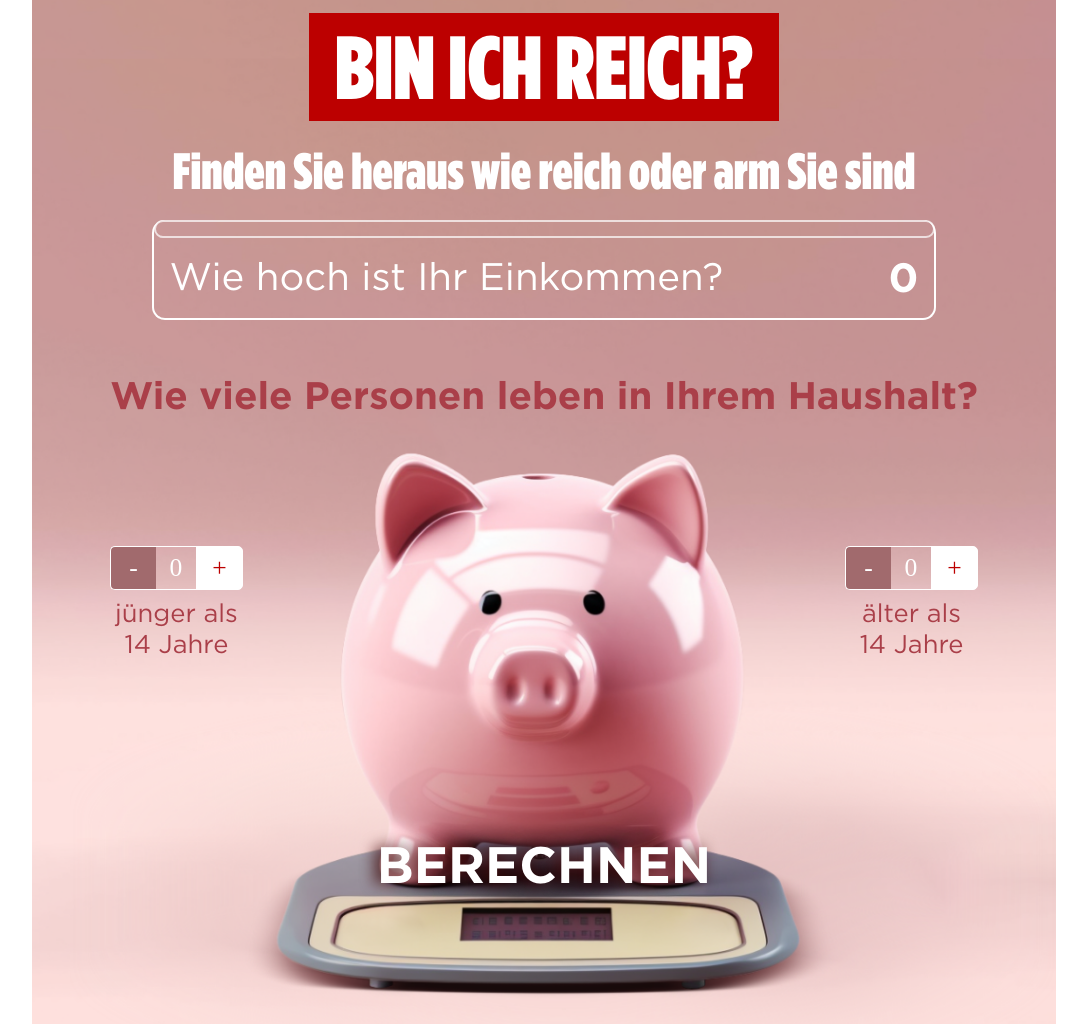
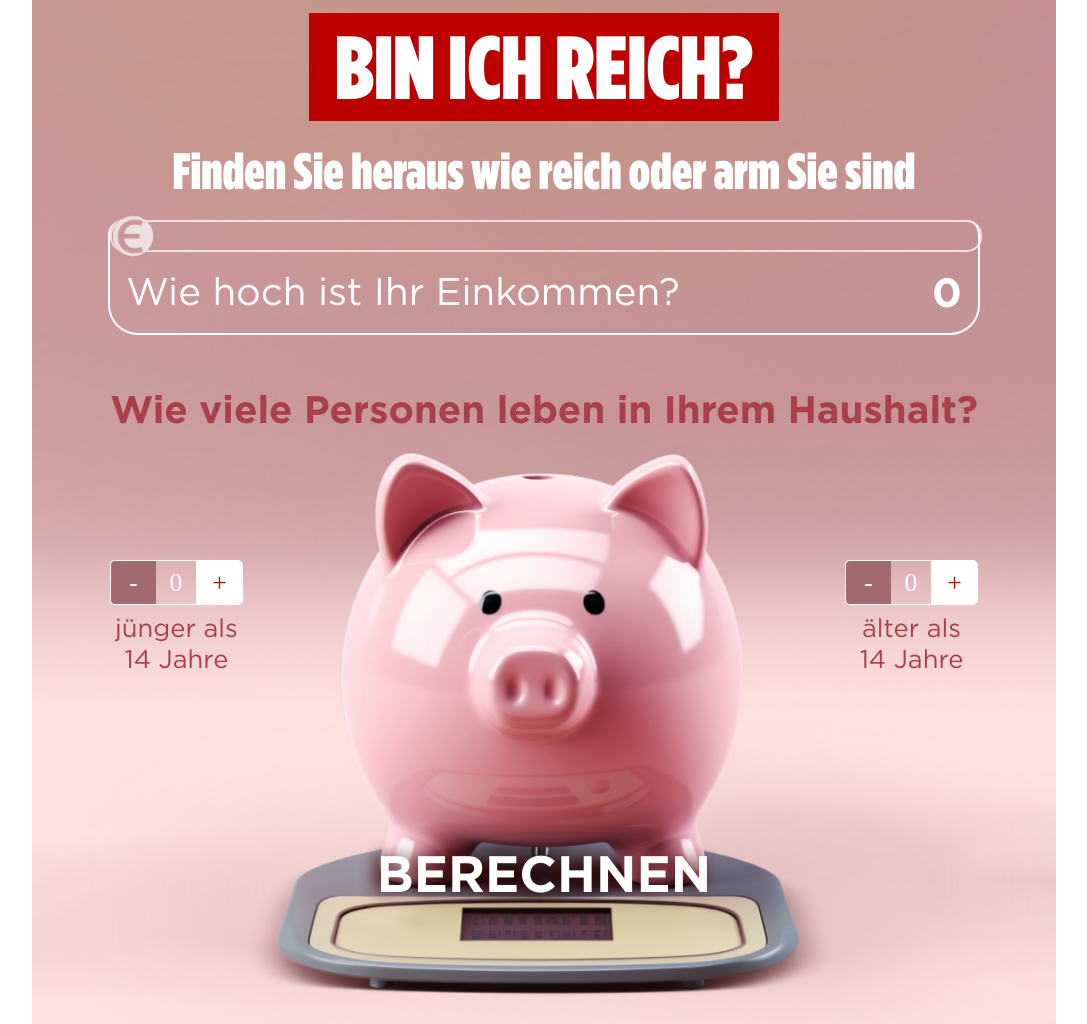
Before and after one commit to RBCodewalker/piggy-bank-widget, a plain HTML site: page index.html in a window 1280 px wide. Shown: the whole page, without its empty margins (96-1183 px from the left). Drawn offline with Linux system fonts and the light colour scheme; a web font is replaced by a local one.

Commit message:
CSS fix and working widget without animations ready

```diff
--- a/index.html
+++ b/index.html
@@ -78,7 +78,7 @@
           </div>
         </div>
 
-        <div class="calculate" onclick="changePage()">BERECHNEN</div>
+        <div class="calculate" onclick="changePage()" data-text="BERECHNEN">BERECHNEN</div>
       </div>
     </div>
 
--- a/styles.css
+++ b/styles.css
@@ -16,7 +16,7 @@
 }
 
 :root {
-  --slider-height: 1em;
+  --slider-height: 3.5dvh;
   --slider-background-image: url("/src/img/slider-icon.png");
   --slider-thumb-scale: 1.5;
 }
@@ -70,9 +70,21 @@ html {
 
 /* Slider style */
 
+
+.box {
+  width: 100%;
+  height: fit-content;
+  border: 2px solid white;
+  border-top: none;
+  border-radius: 15px 15px 30px 30px;
+  display: flex;
+  flex-direction: column;
+  justify-content: space-around;
+}
+
 .slider {
   -webkit-appearance: none;
-  width: 99.5%;
+  width: 100%;
   height: var(--slider-height);
   padding: 0;
   margin: 0;
@@ -92,10 +104,6 @@ html {
 .slider::-webkit-slider-thumb {
   -webkit-appearance: none;
   appearance: none;
-}
-
-.slider::-webkit-slider-thumb,
-.slider::-moz-range-thumb {
   width: calc(var(--slider-height) * var(--slider-thumb-scale));
   height: calc(var(--slider-height) * var(--slider-thumb-scale));
   border: 0;
@@ -106,17 +114,15 @@ html {
   cursor: pointer;
 }
 
-.box {
-  width: 90%;
-  height: fit-content;
-  border: 2px solid white;
-  border-top: none;
-  border-radius: 13px;
-
-  display: flex;
-  flex-direction: column;
-
-  justify-content: space-around;
+.slider::-moz-range-thumb {
+  width: calc(var(--slider-height) * var(--slider-thumb-scale));
+  height: calc(var(--slider-height) * var(--slider-thumb-scale));
+  border: 0;
+  background-image: var(--slider-background-image);
+  background-repeat: no-repeat;
+  background-size: cover;
+  background-color: transparent;
+  cursor: pointer;
 }
 
 .income-info {
@@ -245,22 +251,49 @@ input[type="number"] {
 }
 
 .calculate {
-  font-family: "Gotham Bold";
+  /* font-family: "Gotham Bold";
   font-size: 4vw;
   background-color: transparent;
   border: none;
   color: white;
   margin-top: 19vw;
   text-align: center;
+  line-height: 50px;
   text-shadow: -5px 0px 15px #410707;
   transition: color 0.3s ease-in-out;
+  cursor: pointer; */
+  font-family: "Gotham Bold";
+  font-size: 4vw;
+  display: inline-block;
+  vertical-align: top;
+  position: relative;
+  line-height: 100%;
   cursor: pointer;
+  margin-top: 19vw;
+  color: white;
+  text-shadow: -5px 0px 15px #410707;
 }
 
-.calculate:hover {
+/* .calculate:hover {
   color: red;
   transition: color 0.3s ease-in-out;
   position: relative;
+} */
+
+.calculate:before {
+  transition: height 0.5s ease;
+  content: attr(data-text);
+  position: absolute;
+  overflow: hidden;
+  height: 0px;
+  color: rgba(188, 0, 0, 100);
+  left: 0;
+  top: 0;
+  text-shadow: none;
+}
+
+.calculate:hover:before {
+  height: 100%;
 }
 
 /* Page 2 */
@@ -297,13 +330,13 @@ input[type="number"] {
   transform: translateX(-50%);
   width: 75%;
   height: 0px;
-  border-top: 2px solid #bc0000;
+  border-top: 5px solid #bc0000;
   border-top-left-radius: 1%;
   border-top-right-radius: 1%;
   background-color: #ffffff;
 
   z-index: 1;
-  opacity: 0;
+  opacity: 0.5;
   transition: height 0.5s ease, opacity 0.5s ease; /* Smooth transition for height and opacity */
 }
 
@@ -312,9 +345,9 @@ input[type="number"] {
   max-height: 67.5%;
 }
 /* On hover, increase the height and make everything below translucent */
-.graph-container:hover .dynamic-line {
-  opacity: 0.5; /* Adjust opacity as needed */
-}
+/* .graph-container:hover .dynamic-line {
+  opacity: 0.5;
+} */
 
 .topline {
   position: absolute;
```
